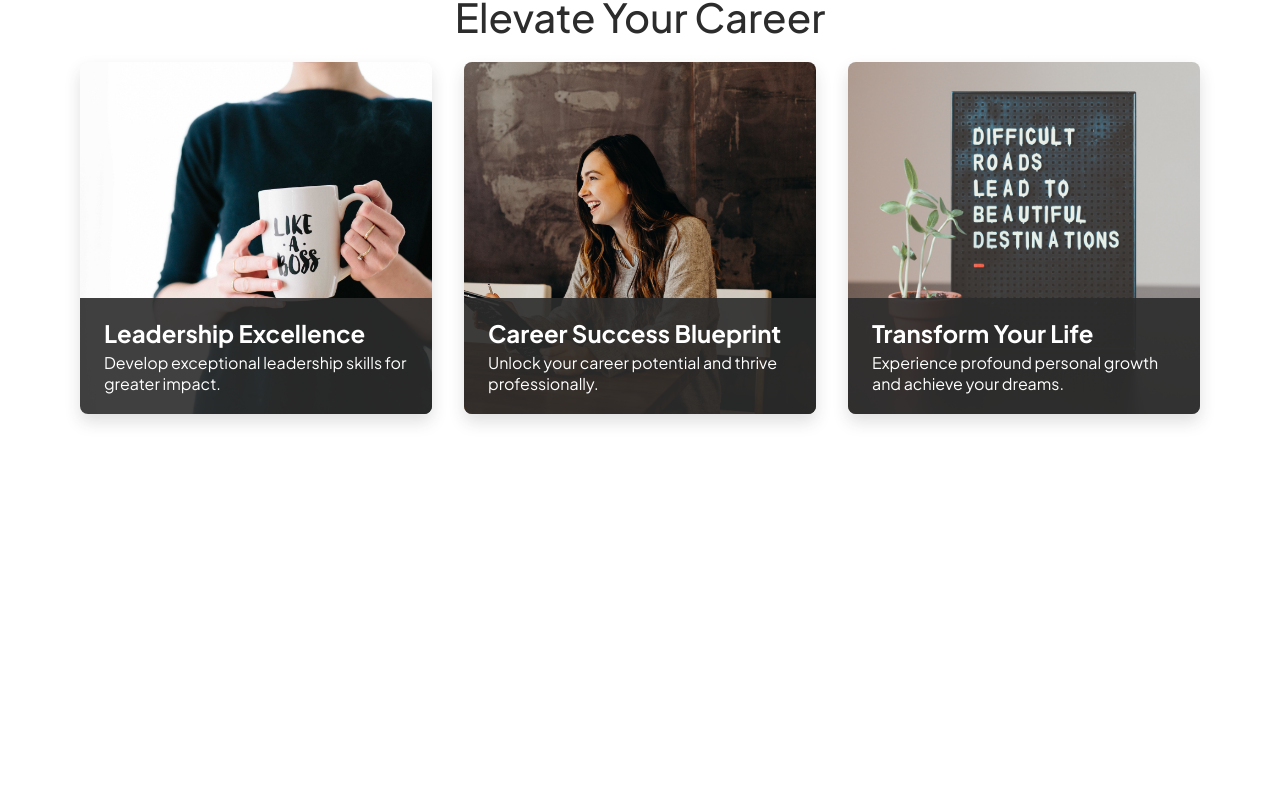
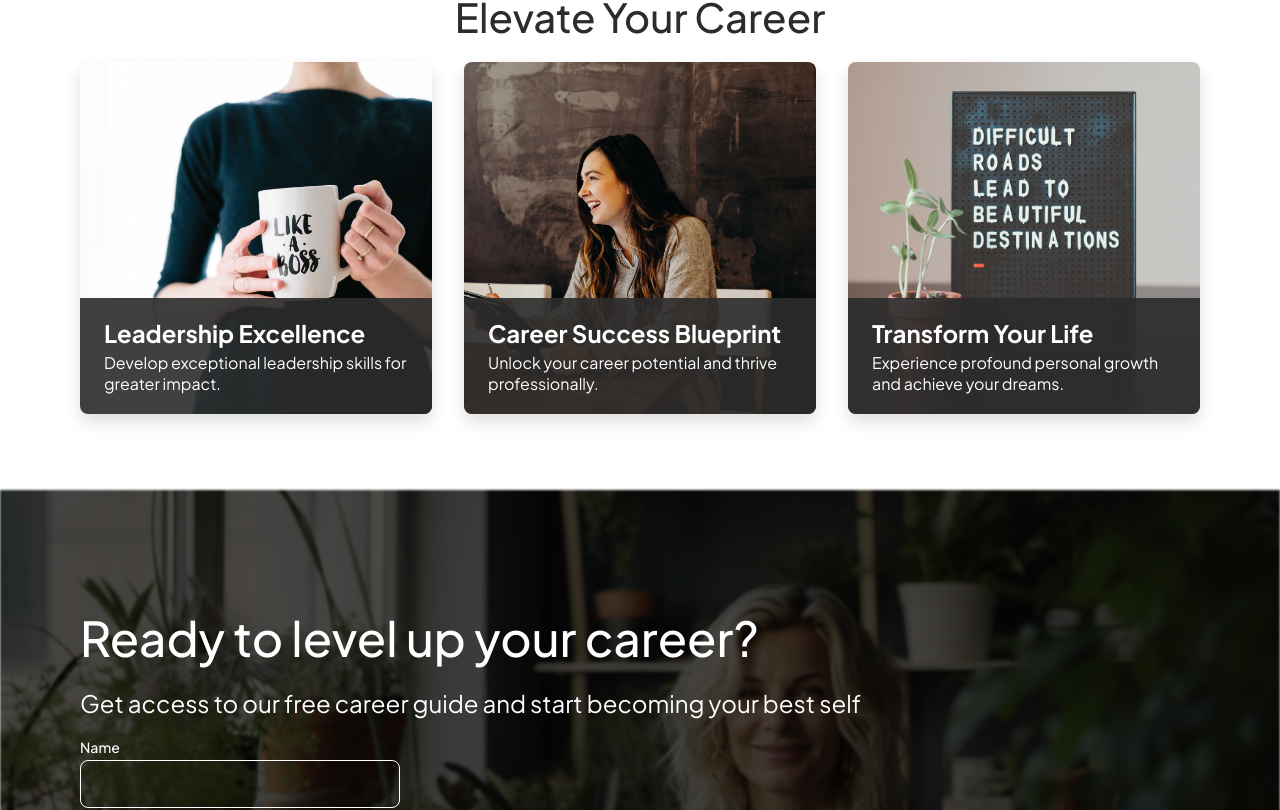
Before and after one commit to petehodnefield/nancy-coaching, a Next.js app: page / in a window 1280 px wide. Shown: the part 1990-2800 px from the top of the page. Before the commit the page ends 2480 px from the top, so only its background shows below. Built offline with nearby package versions, Linux system fonts and the light colour scheme.

Commit message:
CTA added on homepage

```diff
--- a/src/components/Buttons/BtnPrimary.js
+++ b/src/components/Buttons/BtnPrimary.js
@@ -1,6 +1,10 @@
 import React from "react";
-const BtnPrimary = ({ btnText }) => {
-  return <button className="btn btn--primary rounded">{btnText}</button>;
+const BtnPrimary = ({ btnText, btnType }) => {
+  return (
+    <button type={btnType} className="btn btn--primary rounded">
+      {btnText}
+    </button>
+  );
 };
 
 export default BtnPrimary;
--- a/src/pages/index.js
+++ b/src/pages/index.js
@@ -21,6 +21,7 @@ export default function Home() {
       <section className={`${styles.hero__wrapper} section__container`}>
         <Image
           className={`${styles.hero__image} section__bg-img`}
+          alt="Nancy Hodnefield sitting in her office full of plants smiling at the camera."
           src={heroImage}
         />
         <div className={`section-card__wrapper ${styles.section__wrapper}`}>
@@ -162,6 +163,49 @@ export default function Home() {
           </div>
         </div>
       </section>
+
+      {/* CTA Section */}
+      <section className="section__container">
+        <Image
+          className={`${styles.hero__image} section__bg-img section__bg-img--filter`}
+          src={heroImage}
+          alt="Nancy Hodnefield sitting in her office full of plants smiling at the camera."
+        />
+        <div className="section-cta__wrapper">
+          <div className="section-cta">
+            <h2 className="title title--xl">Ready to level up your career?</h2>
+            <h3 className="title title--sm">
+              Get access to our free career guide and start becoming your best
+              self
+            </h3>
+            <form id="homepageForm">
+              {/* Name input */}
+              <div className="form__label-input-wrapper">
+                <label className="form__label" htmlFor="name">
+                  Name
+                </label>
+                <input
+                  className="form__input form__input--hollow"
+                  type="text"
+                  id="name"
+                />
+              </div>
+              {/* Email input */}
+              <div className="form__label-input-wrapper form__label-input-wrapper--last ">
+                <label className="form__label" htmlFor="email">
+                  Email Address
+                </label>
+                <input
+                  className="form__input form__input--hollow"
+                  type="email"
+                  id="email"
+                />
+              </div>{" "}
+              <BtnPrimary btnText={"Download"} btnType={"submit"} />
+            </form>
+          </div>
+        </div>
+      </section>
     </main>
   );
 }
--- a/src/styles/globals.css
+++ b/src/styles/globals.css
@@ -55,6 +55,10 @@ ul {
 .title {
   font-weight: 500;
 }
+.title--xl {
+  font-size: 3rem;
+  margin-bottom: 1.25rem;
+}
 .title--lg {
   font-size: 2.5rem;
   margin-bottom: 1.25rem;
@@ -64,6 +68,11 @@ ul {
   margin-bottom: 1.25rem;
 }
 .title--sm {
+  font-weight: 400;
+  font-size: 1.5rem;
+  margin-bottom: 1.25rem;
+}
+.title--xsm {
   font-weight: 400;
   font-size: 1.25rem;
   margin-bottom: 1.25rem;
@@ -151,6 +160,22 @@ ul {
   object-fit: cover;
   height: 100%;
   width: 100%;
+}
+.section__bg-img--filter {
+  filter: brightness(30%) blur(1px);
+}
+
+.section-cta__wrapper {
+  display: flex;
+  align-items: center;
+  width: 100%;
+  max-width: 70rem;
+}
+.section-cta {
+  display: flex;
+  flex-direction: column;
+  align-items: flex-start;
+  color: var(--white);
 }
 /* Social Icons style */
 .social-icons__wrapper {
@@ -253,3 +278,35 @@ ul {
   font-size: 1rem;
   font-weight: 400;
 }
+/* Form Styling */
+.form__label-input-wrapper {
+  display: flex;
+  flex-direction: column;
+  margin-bottom: 1rem;
+}
+.form__label-input-wrapper--last {
+  margin-bottom: 2rem;
+}
+.form__label {
+  font-size: 0.875rem;
+  font-weight: 500;
+  margin-bottom: 0.25rem;
+}
+.form__input {
+  height: 3rem;
+  width: 20rem;
+  border-radius: 0.5rem;
+  border: none;
+  padding-left: 1rem;
+  font-size: 1rem;
+  font-weight: 500;
+}
+.form__input--hollow {
+  background-color: transparent;
+  border: 1px solid var(--white);
+  color: var(--white);
+}
+.form__input--hollow:focus {
+  border: 2px solid var(--white);
+  transition: 300ms ease-in-out;
+}
```
